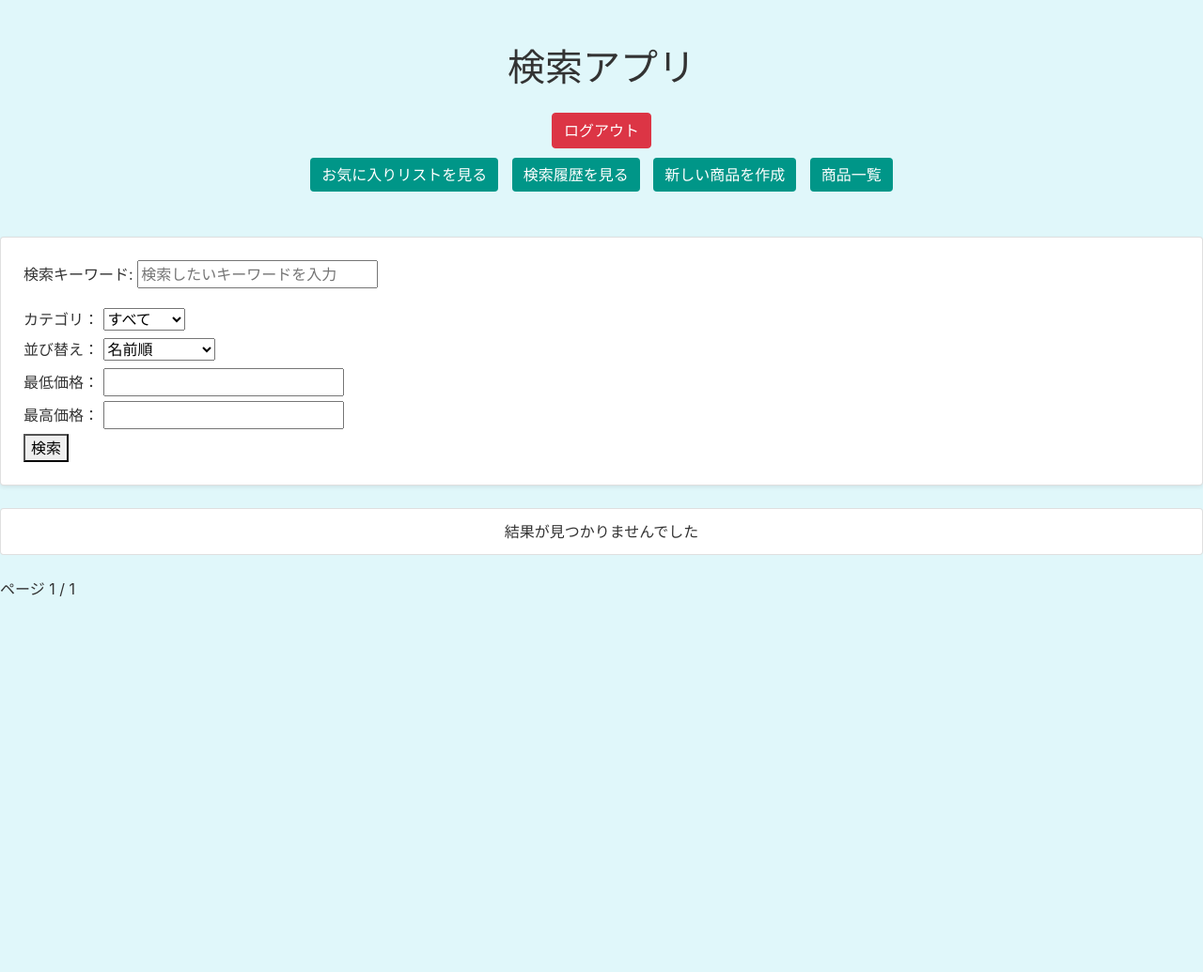
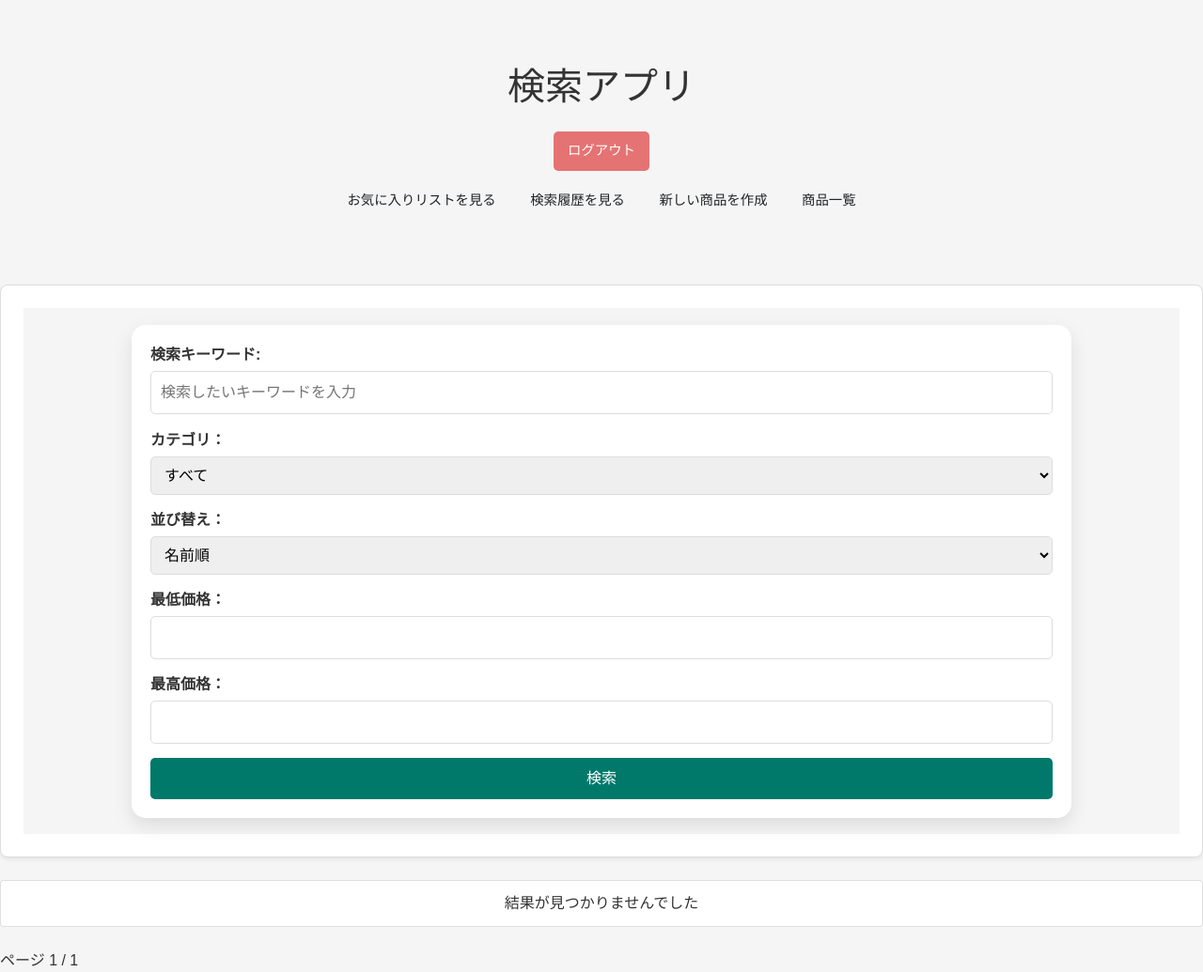
Before and after one commit to RaylaSaito/searchapp, a Django app: page / in a window 1280 px wide. Shown: the whole page at 94% size. Before the commit the page ends 635 px from the top, so only its background shows below. Run offline with Django 3.2, Linux system fonts and the light colour scheme; the visitor is signed in with stand-in values (Sample User, id 1); data that the repository does not hold is empty; some libraries are stand-ins or nearby versions.

Commit message:
12/4変更前

```diff
--- a/search_app/templates/search.html
+++ b/search_app/templates/search.html
@@ -4,28 +4,159 @@
         <meta charset="UTF-8">
         <meta name="viewport" content="width=device-width, initial-scale=1.0">
         <link rel="stylesheet" href="https://stackpath.bootstrapcdn.com/bootstrap/4.5.2/css/bootstrap.min.css">
+        <link rel="stylesheet" type="text/css" href="search_app/static/css/style.css">
         <style>
             body {
-                background-color: #e0f7fa;
+                background-color: #f5f5f5;
+                font-family: 'Arial', sans-serif;
                 color: #333;
+                margin: 0;
+                padding: 0;
             }
-            .btn-favorites {
-                margin: 0 5px;
-                background-color: #009688;
+            ul{
+                padding-left:0;
+              }
+
+            li{
+                list-style:none;
+            }
+            .container {
+                max-width: 1200px;
+                margin: auto;
+                padding: 20px;
+            }
+
+            /* グリッドレイアウト設定 */
+            .product-grid {
+                display: grid;
+                grid-template-columns: repeat(auto-fit, minmax(250px, 1fr));
+                gap: 20px;
+            }
+
+            /* 商品カードのデザイン */
+            .card {
+                background-color: #ffffff;
+                border: 1px solid #ddd;
+                border-radius: 8px;
+                overflow: hidden;
+                box-shadow: 0 2px 8px rgba(0, 0, 0, 0.1);
+                transition: transform 0.2s, box-shadow 0.2s;
+            }
+
+            .card:hover {
+                transform: translateY(-5px);
+                box-shadow: 0 4px 15px rgba(0, 0, 0, 0.15);
+            }
+
+            .card-body {
+                padding: 15px;
+                text-align: center;
+            }
+
+            .card-title {
+                font-size: 1.2rem;
+                color: #00796b;
+                margin-bottom: 10px;
+                font-weight: bold;
+            }
+
+            .card-text {
+                font-size: 1rem;
+                margin-bottom: 15px;
+                color: #555;
+            }
+
+            .btn {
+                border-radius: 5px;
+                padding: 10px 15px;
+                font-size: 0.9rem;
+            }
+
+            .btn-primary {
+                background-color: #00796b;
                 color: white;
                 border: none;
             }
-            .btn-favorites:hover {
+
+            .btn-primary:hover {
+                background-color: #004d40;
+            }
+
+            .btn-secondary {
+                background-color: #e0f2f1;
+                color: #00796b;
+                border: none;
+            }
+
+            .btn-secondary:hover {
+                background-color: #b2dfdb;
+            }
+
+            .btn-danger {
+                background-color: #e57373;
+                color: white;
+                border: none;
+            }
+
+            .btn-danger:hover {
+                background-color: #d32f2f;
+            }
+            .card p-4 shadow-sm mt-4{
+                justify-content: center;
+            }
+
+                /* 全体の中央配置 */
+                .form-container {
+                    display: flex;
+                    justify-content: center;
+                    align-items: center;
+                    min-height: 70vh; /* 画面全体の高さを確保 */
+                    background-color: #f5f5f5; /* 背景色を設定 */
+                }
+
+                /* フォーム全体のスタイル */
+                .form-box {
+                    background: #ffffff; /* 背景色を白に設定 */
+                    padding: 20px;
+                    border-radius: 15px;
+                    box-shadow: 0 8px 20px rgba(0, 0, 0, 0.1);
+                    max-width: 1000px; /* 最大幅を設定 */
+                    width: 100%; /* 横幅を親要素に合わせる */
+                }
+
+                /* 入力フィールドやラベルの間隔を調整 */
+                .form-box .form-group {
+                    margin-bottom: 15px;
+                }
+
+                .form-box label {
+                    font-weight: bold;
+                    display: block;
+                    margin-bottom: 5px;
+                }
+
+                .form-box input,
+                .form-box select {
+                    width: 100%;
+                    padding: 10px;
+                    border: 1px solid #ddd;
+                    border-radius: 5px;
+                }
+
+                .form-box button {
+                    width: 100%;
+                    padding: 10px;
+                    border: none;
                     background-color: #00796b;
                     color: white;
+                    border-radius: 5px;
+                    font-size: 16px;
+                    cursor: pointer;
+                    transition: background-color 0.3s ease;
                 }
-            .modal-header {
-                background-color: #009688;
-                color: white;
-            }
-            .modal-footer .btn-secondary {
-                background-color: #f1f8e9;
-                border: none;
+
+                .form-box button:hover {
+                    background-color: #004d40;
                 }
         </style>
     </head>
@@ -33,21 +164,20 @@
         <div class="container my-5">
             <h1 class="text-center mb-4">検索アプリ</h1>
 
-            <div class="text-center">
+            <div class="text-center"> <!--ログイン・ログアウト-->
                 <div class="text-center" style="margin:10px;">
                     {% if user.is_authenticated %}
-                        <!-- ログイン状態 -->
                         <form method="POST" action="{% url 'accounts:logout' %}">
                             {% csrf_token %}
                             <button type="submit" class="btn btn-danger">ログアウト</button>
                         </form>
                     {% else %}
-                        <!-- ログアウト状態 -->
                         <a href="{% url 'accounts:login' %}" class="btn btn-primary">ログイン</a>
                         <a href="{% url 'accounts:signup' %}" class="btn btn-secondary">新規登録</a>
                     {% endif %}
                 </div>
-                {% if user.is_authenticated %}
+
+                {% if user.is_authenticated %}<!--ログイン中の機能-->
                 <button class="btn btn-favorites" data-toggle="modal" data-target="#favoritesModal">お気に入りリストを見る</button>
                 <button class="btn btn-favorites" data-toggle="modal" data-target="#historyModal">検索履歴を見る</button>
                 <button class="btn btn-favorites" data-toggle="modal" data-target="#createProductModal">新しい商品を作成</button>
@@ -55,6 +185,7 @@
             </div>
         </div>
 
+        <!--お気に入りリストモーダル-->
         <div class="modal fade" id="favoritesModal" tabindex="-1" aria-labelledby="favoritesModalLabel" aria-hidden="true">
             <div class="modal-dialog">
                 <div class="modal-content">
@@ -74,7 +205,7 @@
             </div>
         </div>
 
-        <!-- 検索履歴 モーダル -->
+        <!--検索履歴モーダル-->
         <div class="modal fade" id="historyModal" tabindex="-1" aria-labelledby="historyModalLabel" aria-hidden="true">
             <div class="modal-dialog">
                 <div class="modal-content">
@@ -94,6 +225,7 @@
             </div>
         </div>
 
+        <!--商品作成モーダル-->
         <div class="modal fade" id="createProductModal" tabindex="-1" aria-labelledby="createProductModalLabel" aria-hidden="true">
             <div class="modal-dialog">
                 <div class="modal-content">
@@ -123,6 +255,7 @@
             </div>
         </div>
 
+        <!--商品一覧モーダル-->
         <div class="modal fade" id="productListModal" tabindex="-1" aria-labelledby="productListModalLabel" aria-hidden="true">
             <div class="modal-dialog">
                 <div class="modal-content">
@@ -141,87 +274,83 @@
                 </div>
             </div>
         </div>
+
+        <!--検索フォーム-->
         <div class="card p-4 shadow-sm mt-4">
-            <form method="get" class="" style="">
-                <div class="">
-                    <div class="" style="">
+            <form method="get">
+                <div class="form-container">
+                    <div class="form-box">
+                        <form method="get">
+                            <div class="form-group">
                                 {{ form.as_p }}
                             </div>
-                </div>
-                <div>
-                    <div>
+                            <div class="form-group category">
                                 <label for="category">カテゴリ：</label>
-                        <select class="" name="category" style="">
+                                <select name="category">
                                     <option value="" selected>すべて</option>
                                     <option value="書籍">書籍</option>
                                     <option value="電子機器">電子機器</option>
                                 </select>
                             </div>
-                    <div style="">
+                            <div class="form-group sort">
                                 <label for="sort">並び替え：</label>
-                        <select class="" name="sort" style="">
+                                <select name="sort">
                                     <option value="name">名前順</option>
                                     <option value="price_asc">価格が安い順</option>
                                     <option value="price_desc">価格が高い順</option>
                                 </select>
                             </div>
+                            <div class="form-group price">
+                                <label for="min_price">最低価格：</label>
+                                <input type="number" name="min_price" min="0">
                             </div>
-
-                <div class="" style="">
-                    <div style="">
-                        <label for="min_price">最低価格：</label>
-                        <input class="" style="" type="number" name="min_price" min="0">
+                            <div class="form-group price">
+                                <label for="max_price">最高価格：</label>
+                                <input type="number" name="max_price" min="0">
                             </div>
-                    <div style="width:45%;">
-                        <label for="max_price">最高価格：</label>
-                        <input class="" style="" type="number" name="max_price" min="0">
+                            <button type="submit">検索</button>
+                        </form>
                     </div>
                 </div>
-
-                <button type="submit" class="" style="">検索</button>
             </form>
         </div>
 
+        <!--商品表示-->
         <div class="mt-4">
             <ul class="list-group">
             {% for product in page_obj %}
-            <li class="list-group-item mb-3">
-                <div class="card shadow-sm">
-                    <div class="card-body text-center">
-                        <a href="{% url 'search_app:product_detail' product.pk %}" class="btn btn-primary">詳細</a>
+            <li class="mb-3" style="margin:0 450px; ">
+                <div class="card shadow-sm" style="height:200px;">
+                    <div class="card-body text-center" style="align-content: center;">
                         <h2 class="card-title">{{ product.name }}</h2>
                         <p class="card-text">{{ product.price|floatformat:0}}円</p>
-
+                        <a href="{% url 'search_app:product_detail' product.pk %}" class="btn btn-primary">詳細</a>
                         <button class="btn btn-secondary" onclick="addToFavorites('{{ product.name }}')">お気に入り追加</button>
-
-
                         <button class="btn btn-danger" onclick="removeFromFavorites('{{ product.name }}')">お気に入り解除</button>
                     </div>
                 </div>
             </li>
-
             {% empty %}
                 <li class="list-group-item text-center">結果が見つかりませんでした</li>
             {% endfor %}
             </ul>
         </div>
 
+        <!--ペジネーション-->
         <div class="d-flex justify-content-between align-items-center mt-4">
             <div class="pagination">
                 {% if page_obj.has_previous %}
                     <a class="btn btn-secondary" href="?page=1">最初</a>
                     <a class="btn btn-secondary" href="?page={{ page_obj.previous_page_number }}">前へ</a>
                 {% endif %}
-
                 <span>ページ {{ page_obj.number }} / {{ page_obj.paginator.num_pages }}</span>
-
                 {% if page_obj.has_next %}
                     <a class="btn btn-secondary" href="?page={{ page_obj.next_page_number }}">次へ</a>
                     <a class="btn btn-secondary" href="?page={{ page_obj.paginator.num_pages }}">最後</a>
                 {% endif %}
             </div>
         </div>
-        {% endif %}
+                {% endif %}<!--ログイン中の機能-->
 
         <script src="https://code.jquery.com/jquery-3.5.1.slim.min.js"></script>
         <script src="https://cdn.jsdelivr.net/npm/@popperjs/core@2.5.2/dist/umd/popper.min.js"></script>
@@ -268,16 +397,11 @@
                     });
                 }
 
-                // 検索履歴を更新
-                function updateSearchHistory() {
-                    const historyList = document.getElementById('history-list');
-                    historyList.innerHTML = '';
-                    searchHistory.forEach(query => {
-                        const li = document.createElement('li');
-                        li.className = 'list-group-item';
-                        li.textContent = `カテゴリ: ${query.category}, 最低価格: ${query.minPrice}, 最高価格: ${query.maxPrice}, 並び替え: ${query.sort}`;
-                        historyList.appendChild(li);
-                    });
+                // お気に入りリストを表示/非表示に切り替え
+                function toggleFavoritesList() {
+                    const favoritesContainer = document.getElementById('favorites-container');
+                    favoritesContainer.classList.toggle('hidden');
+                    resetOtherContainers('favorites-container');
                 }
 
                 // 商品リストを更新
@@ -307,7 +431,21 @@
                     return false;
                 }
 
-                // 検索を処理
+                // 商品作成フォームを表示/非表示に切り替え
+                function toggleCreateProductForm() {
+                    const createProductContainer = document.getElementById('create-product-container');
+                    createProductContainer.classList.toggle('hidden');
+                    resetOtherContainers('create-product-container');
+                }
+
+                // 商品リストを表示/非表示に切り替え
+                function toggleProductList() {
+                    const productListContainer = document.getElementById('product-list-container');
+                    productListContainer.classList.toggle('hidden');
+                    updateProductList();
+                    resetOtherContainers('product-list-container');
+                }
+
                 function handleSearch() {
                     const category = document.querySelector('select[name="category"]').value;
                     const minPrice = document.querySelector('input[name="min_price"]').value;
@@ -320,7 +458,6 @@
                     return false;
                 }
 
-                // ログインを処理
                 function handleLogin() {
                     const username = document.getElementById('username').value;
                     const password = document.getElementById('password').value;
@@ -368,33 +505,11 @@
                     alert('ログアウトしました。');
                 }
 
-                // お気に入りリストを表示/非表示に切り替え
-                function toggleFavoritesList() {
-                    const favoritesContainer = document.getElementById('favorites-container');
-                    favoritesContainer.classList.toggle('hidden');
-                    resetOtherContainers('favorites-container');
-                }
-
                 // 検索履歴リストを表示/非表示に切り替え
                 function toggleHistoryList() {
                     const historyContainer = document.getElementById('history-container');
                     historyContainer.classList.toggle('hidden');
                     resetOtherContainers('history-container');
-                }
-
-                // 商品作成フォームを表示/非表示に切り替え
-                function toggleCreateProductForm() {
-                    const createProductContainer = document.getElementById('create-product-container');
-                    createProductContainer.classList.toggle('hidden');
-                    resetOtherContainers('create-product-container');
-                }
-
-                // 商品リストを表示/非表示に切り替え
-                function toggleProductList() {
-                    const productListContainer = document.getElementById('product-list-container');
-                    productListContainer.classList.toggle('hidden');
-                    updateProductList();
-                    resetOtherContainers('product-list-container');
                 }
 
                 // 他のコンテナを非表示にする
--- /dev/null
+++ b/static/css/style.css
@@ -0,0 +1,7 @@
+ul{
+    padding-left:0;
+  }
+
+li{
+    list-style:none;
+}
```
Also changed, not shown: search_app/css/style.css (deleted). Lines whose indentation alone changed are shown as unchanged.
